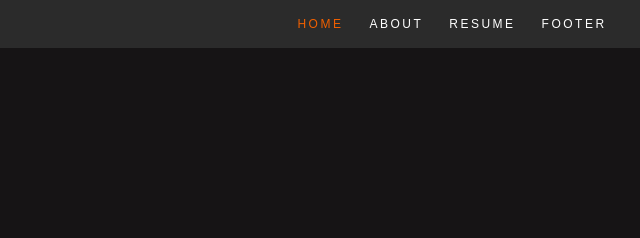
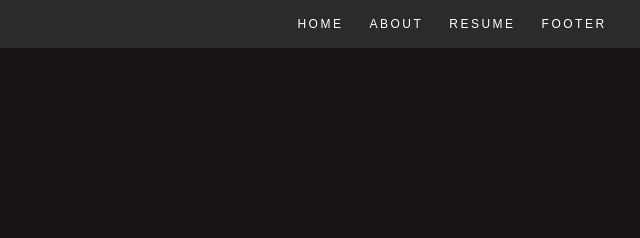
Before and after one commit to dnhess/personalSite, a Gatsby site: page / in a window 1280 px wide. Shown: the top 238 px of the page, 188-828 px from the left. Built offline with nearby package versions, Linux system fonts and the light colour scheme; Gatsby itself is replaced by a stand-in of ours; a web font is replaced by a local one.

```diff
--- a/src/assets/css/main.css
+++ b/src/assets/css/main.css
@@ -1006,7 +1006,7 @@ ul#nav li a:active {
   background-color: transparent !important;
 }
 ul#nav li.current a {
-  color: #f06000;
+  color: #fff;
 }
 
 /* ------------------------------------------------------------------ */
--- a/src/components/Navigation.js
+++ b/src/components/Navigation.js
@@ -1,4 +1,5 @@
 import React from "react";
+
 
 const Navigation = () => (
   <nav id="nav-wrap">
```
Also changed, not shown: 1 other file.
